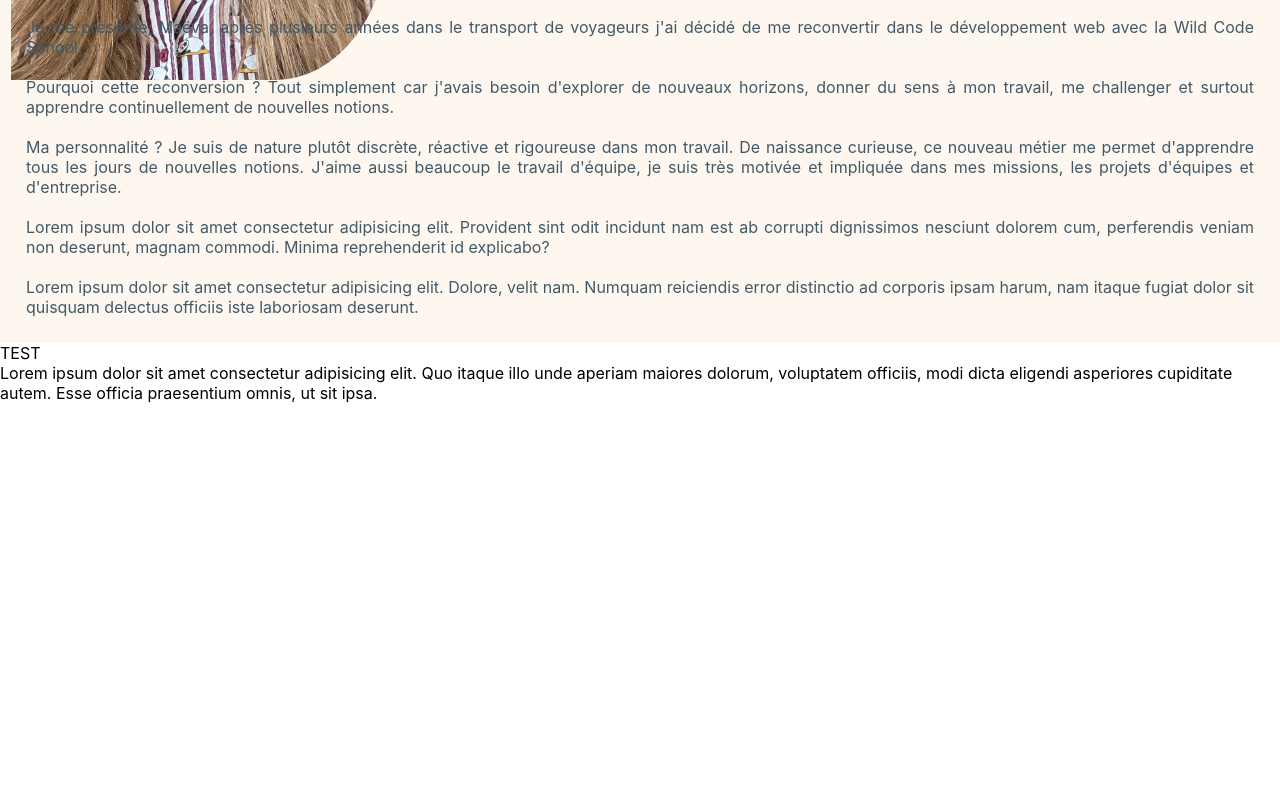
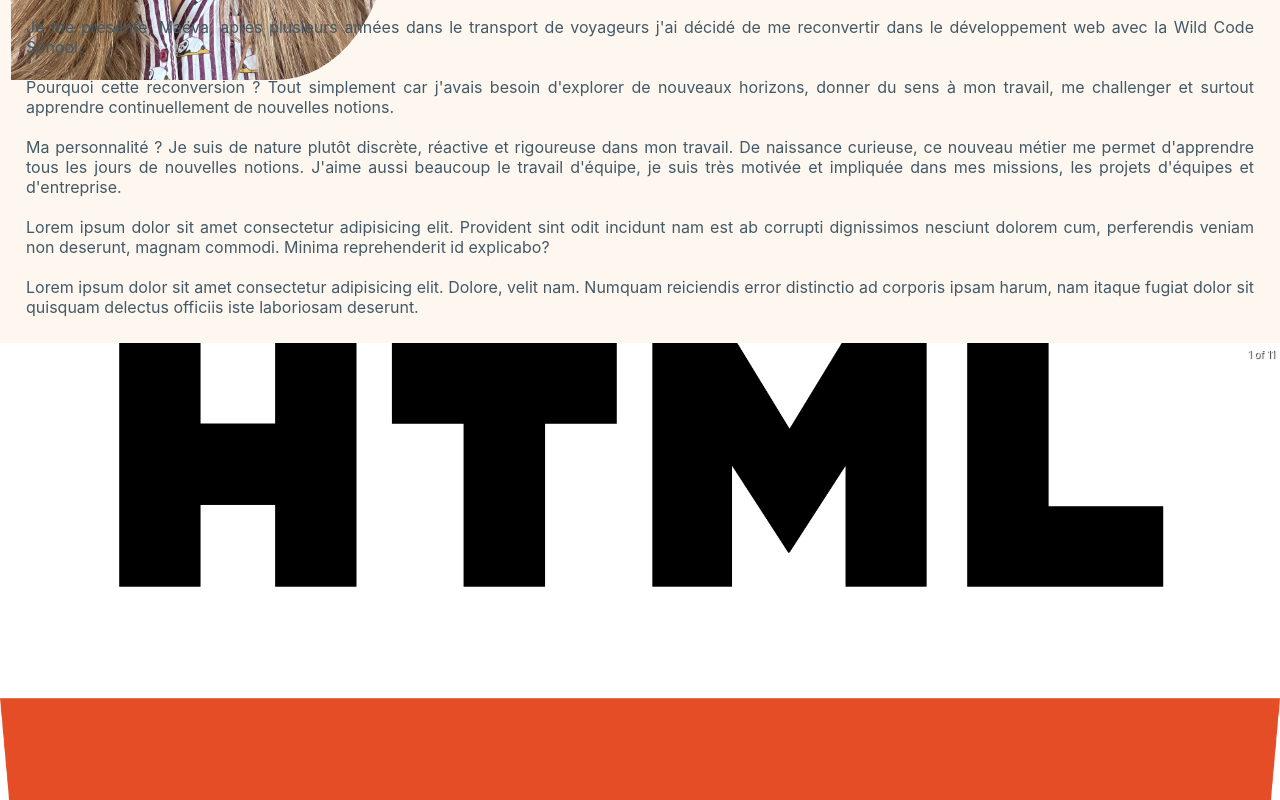
Before and after one commit to MaevaBriolais/React_Portfolio, a React (Vite) app in the folder my-react-app/: page / in a window 1280 px wide. Shown: the part 300-1100 px from the top of the page. Before the commit the page ends 800 px from the top, so only its background shows below. Built offline with nearby package versions, Linux system fonts and the light colour scheme; grey boxes are pictures that could not be loaded.

Commit message:
Ajout du carousel des skills

```diff
--- a/my-react-app/package.json
+++ b/my-react-app/package.json
@@ -12,6 +12,7 @@
   "dependencies": {
     "react": "^18.2.0",
     "react-dom": "^18.2.0",
+    "react-responsive-carousel": "^3.2.23",
     "react-router-dom": "^6.23.0",
     "sass": "^1.76.0"
   },
--- a/my-react-app/src/components/Skills.jsx
+++ b/my-react-app/src/components/Skills.jsx
@@ -1,9 +1,17 @@
-function Skills (){
-    return (
-        <div>
-<p className="skills"> TEST</p>
-<p>Lorem ipsum dolor sit amet consectetur adipisicing elit. Quo itaque illo unde aperiam maiores dolorum, voluptatem officiis, modi dicta eligendi asperiores cupiditate autem. Esse officia praesentium omnis, ut sit ipsa.</p>
+import { Carousel } from "react-responsive-carousel";
+import skillsList from "../data/skillsData";
+import "react-responsive-carousel/lib/styles/carousel.min.css";
+
+function Skills() {
+  return (
+    <Carousel>
+      {skillsList.map((slide) => (
+        <div className="skills" key={slide.id}>
+            <img src={slide.imgSrc} alt= {slide.name} />
+          <p>{slide.name}</p>
         </div>
-    )
+      ))}
+    </Carousel>
+  );
 }
 export default Skills;
--- /dev/null
+++ b/my-react-app/src/data/skillsData.js
@@ -0,0 +1,72 @@
+import html5 from "../assets/Html5.png";
+
+
+const skillsList = [
+  {
+    id: "1",
+    name: "HTML 5",
+    imgSrc: html5,
+  },
+  {
+    id: "2",
+    name: "Esprit d'équipe",
+    imgSrc:
+      "https://img.freepik.com/vecteurs-libre/concept-travail-equipe-design-plat_23-2147851062.jpg?t=st=1712133562~exp=1712137162~hmac=0985ec496fabe5ab166b1b54097e349f4d1f1eb4878ef8d1ab6d42c75eb53809&w=1480",
+  },
+  {
+    id: "3",
+    name: "CSS 3",
+    imgSrc:
+      "https://logodownload.org/wp-content/uploads/2017/04/css-3-logo.png",
+  },
+  {
+    id: "4",
+    name: "Motivée",
+    imgSrc:
+      "https://img.freepik.com/vecteurs-libre/femme-tenue-ampoule-dessin-anime_53876-113795.jpg?t=st=1712133680~exp=1712137280~hmac=137e15baa148b8ad13aa23693ca87c5ba6c7d2ed2fdc8e59f2c06b8d09009e87&w=1480",
+  },
+  {
+    id: "5",
+    name: "React",
+    imgSrc:
+      "http://logos-download.com/wp-content/uploads/2016/09/React_logo_logotype_emblem.png",
+  },
+  {
+    id: "6",
+    name: "Réactive",
+    imgSrc:
+      "https://as1.ftcdn.net/v2/jpg/06/82/56/56/1000_F_682565600_vK4zr6dz3XW9p5xwvIcfo5LiNW4ShvPQ.jpg",
+  },
+  {
+    id: "7",
+    name: "JavaScript",
+    imgSrc:
+      "https://img.favpng.com/2/12/22/javascript-icon-png-favpng-ruDBDhxzVxWHgXXtH2Hi1XzJf.jpg",
+  },
+  {
+    id: "8",
+    name: "Rigoureuse",
+    imgSrc:
+      "https://img.freepik.com/vecteurs-libre/theme-approbation-publique-pour-illustration_52683-32128.jpg?t=st=1712133928~exp=1712137528~hmac=f4df695aa8dc1e7606e71492740e8a4d0e1afc8a55f070820008a996b4418e3b&w=1480",
+  },
+  {
+    id: "9",
+    name: "GIT",
+    imgSrc:
+      "https://cdn3.iconfinder.com/data/icons/social-media-2169/24/social_media_social_media_logo_git-1024.png",
+  },
+  {
+    id: "10",
+    name: "Envie d'apprendre",
+    imgSrc:
+      "https://img.freepik.com/vecteurs-libre/illustration-plate-pour-celebration-journee-internationale-education_23-2149967786.jpg?t=st=1712133962~exp=1712137562~hmac=62fd31fb039b7ff15cefd911da5531d2b9cf6d197ccbd191e845ebb1afdd59bc&w=1480",
+  },
+  {
+    id: "11",
+    name: "Node.js",
+    imgSrc:
+      "https://tse1.mm.bing.net/th?id=OIP.nIOCFID1DJg3iMfAAscpRAHaHa&pid=Api",
+  },
+];
+
+export default skillsList;
```
Also changed, not shown: my-react-app/src/assets/Html5.png (added), 1 other file (tests, documents, lock files or other folders).
